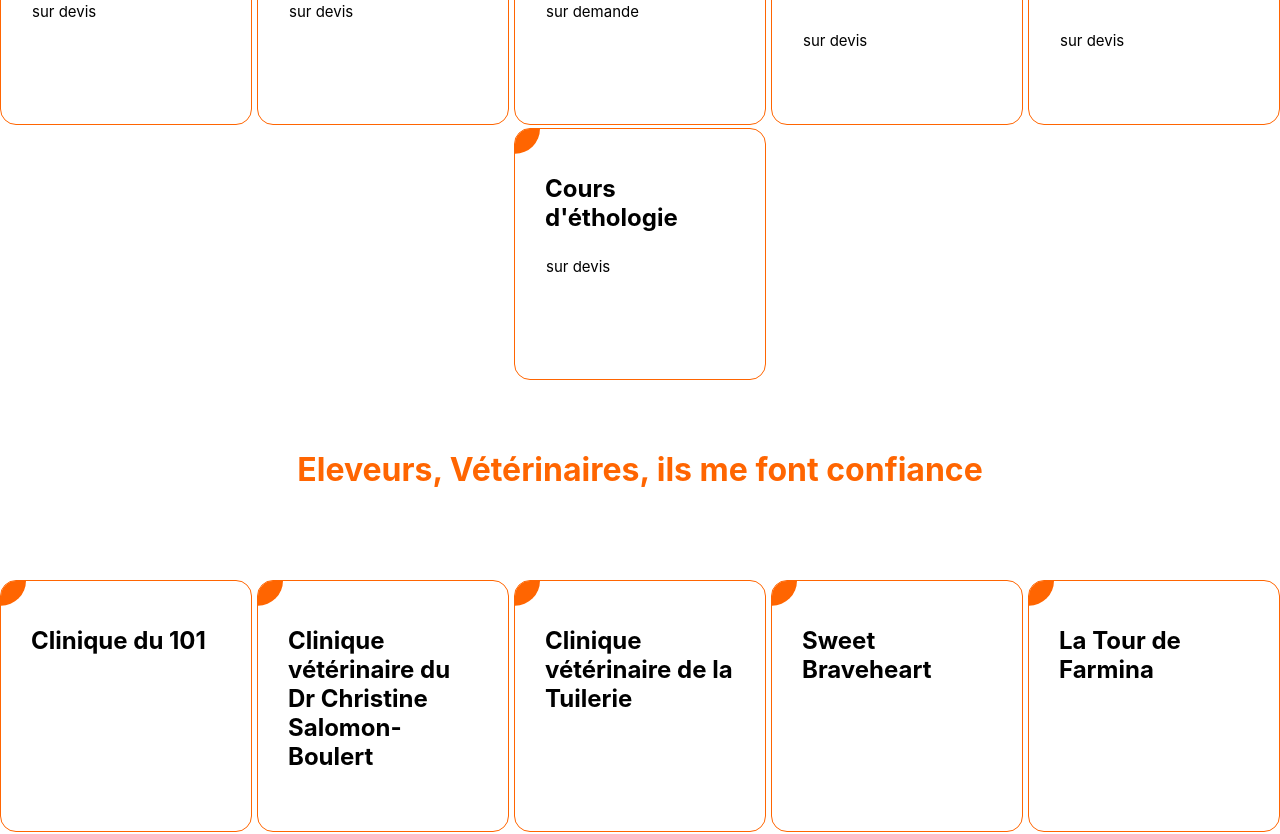
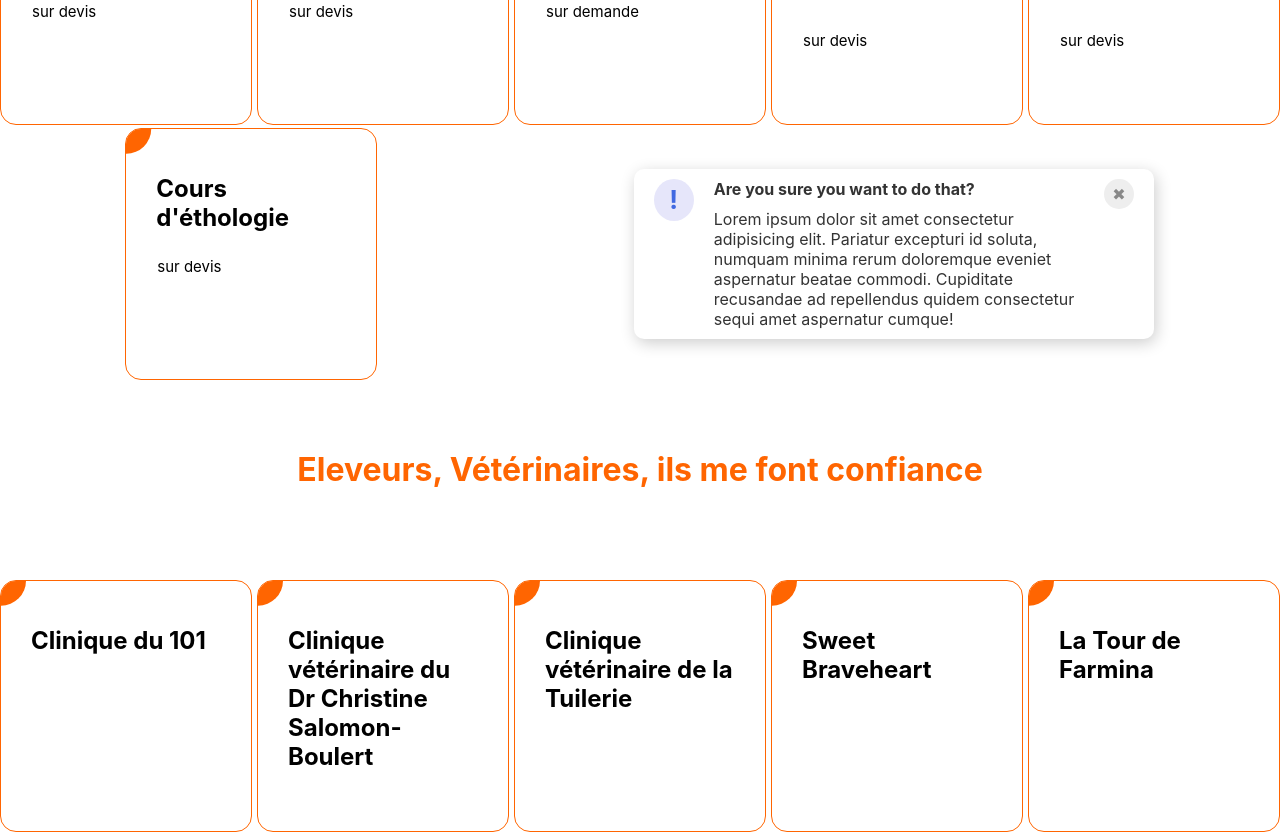
Before and after one commit to melaniemdm/intelligence_canine, a React (Create React App) app: page / in a window 1280 px wide. Shown: the part 1800-2634 px from the top of the page. Built offline with nearby package versions, Linux system fonts and the light colour scheme.

Commit message:
feature(js) gallery feature(js) modal add(datas) details

```diff
--- /dev/null
+++ b/src/components/ModalPrestations/index.js
@@ -0,0 +1,39 @@
+import './style.scss';
+import {useEffect} from 'react'
+function ModalPrestations(){
+    useEffect(() => {
+        activateBtn()
+    })
+    return(
+        <div className="containerModal">
+<div className="modal">
+    <div className="icon">!</div>
+    <div className="content">
+      <div className="header">Are you sure you want to do that?</div>
+      <div className="text">Lorem ipsum dolor sit amet consectetur adipisicing elit. Pariatur excepturi id soluta, numquam minima rerum doloremque eveniet aspernatur beatae commodi. Cupiditate recusandae ad repellendus quidem consectetur sequi amet aspernatur cumque!</div>
+
+    </div>
+    <div className="close-button">  ✖  </div>
+
+  </div>
+
+
+
+
+        </div>
+    )
+}
+export default ModalPrestations;
+
+
+const activateBtn = ()=>{
+   const closeModal = document.querySelectorAll(".close-button");
+closeModal.forEach(modal=>{
+    modal.addEventListener("click",closeModalPrestation)
+})
+}
+
+
+function closeModalPrestation(){
+    document.querySelector(".containerModal").style.display = "none";
+}
--- /dev/null
+++ b/src/components/ModalPrestations/style.scss
@@ -0,0 +1,69 @@
+
+
+.containerModal {
+  margin: 0;
+  color: #333;
+  /* I'll give you this one for free lol */
+  display: flex;
+  align-items: center;
+  justify-content: center;
+}
+
+.modal {
+  background: white;
+  width: 480px;
+  border-radius: 10px;
+  box-shadow: 2px 4px 16px rgba(0,0,0,.2);
+}
+
+.icon {
+  color: royalblue;
+  font-size: 26px;
+  font-weight: 700;
+  background: lavender;
+  width: 122px;
+  height: 42px;
+  padding: 0 8px;
+  border-radius: 50%;
+  display: flex;
+  align-items: center;
+  justify-content: center;
+}
+
+.close-button {
+    cursor: pointer;
+  background: #eee;
+  border-radius: 50%;
+  color: #888;
+  font-weight: 400;
+  font-size: 16px;
+  height: 30px;
+  width: 30px;
+  padding: 0 8px;
+  display: flex;
+  align-items: center;
+  justify-content: center;
+}
+.close-button:hover{
+  background-color: lightgrey;
+}
+button {
+  padding: 8px 16px;
+  border-radius: 8px;
+}
+
+
+.modal{
+    display: flex;
+    justify-content: center;
+    gap: 20px;
+    padding: 10px 20px;
+}
+.content{
+    display: flex;
+    flex-direction: column;
+    gap: 10px;
+}
+.header{
+    font-weight: 700;
+}
--- a/src/components/Prestations/index.js
+++ b/src/components/Prestations/index.js
@@ -1,7 +1,7 @@
 import './style.scss';
 import {nosPrestations} from '../../datas/presta';
+import ModalPrestations from '../ModalPrestations';
 
-console.log(nosPrestations)
 
 function Prestations(){
 
@@ -17,7 +17,7 @@ function Prestations(){
 
 
   </div> </div> </div>)}
-
+<ModalPrestations/>
   </div>
 
 
--- a/src/datas/presta.js
+++ b/src/datas/presta.js
@@ -3,30 +3,37 @@ export const nosPrestations = [
     id: "1",
     titlePresta: "Education du chiot",
     prix: "sur devis",
+    detail:"Parceque l'éducation se commence dès le plus jeune age, commencer l'éducation chiot permet d'éviter le plus souvent desprobles de comportement par la suite.",
   },
   {
     id: "2",
     titlePresta: "Ré-éducation du chien adulte",
     prix: "sur devis",
+    detail:"Cette formation s'adresseaux personnes qui se sentent débordées et qui souahaitent améliorer leur relation avec leur animal",
   },
   {
     id: "3",
     titlePresta: "Balade éducative",
     prix: "sur demande",
+    detail:"Les balades educatives sont très intructives et ludiques pour le binome chien-maitre. Sur inscription uniquement, les annonces des balades sont directement annoncées sur le faceboock. Les chiens réactifs sont acceptés uniquement s'ils ont suivi des cours au préalable avec Intelligence Canice",
   },
   {
     id: "4",
     titlePresta: "Troubles du comportement chez le chien",
     prix: "sur devis",
+    detail:"Cette formation s'adresse a toutes le personne qui souhaite comprendre, aider son animal",
   },
   {
     id: "5",
     titlePresta: "Prévention morsure auprès des enfants",
     prix: "sur devis",
+    detail:"Cette formation s'adresse aux enfants dans le cadre périscolaires, à des adultes dans le cadre de leur travail (livreurs, facteurs...) ou de leur loisirs (associations...). Pour le loisir et la sécurité et le bien être de tous, il est indispensable de senbsibiliser les enfants au language canin car comme la prévention routière, les bons gestes sont importants",
+
   },
   {
     id: "6",
     titlePresta: "Cours d'éthologie",
     prix: "sur devis",
+    detail:"Cette formation est indispensable afin de comprendre le mode de fonctionnement de son chien. Ell est également un pré requis au bon développement d'une magnifique relation avec son animal",
   },
 ];
```
Also changed, not shown: src/components/Gallery/index.js (added, +139 -0 lines).
